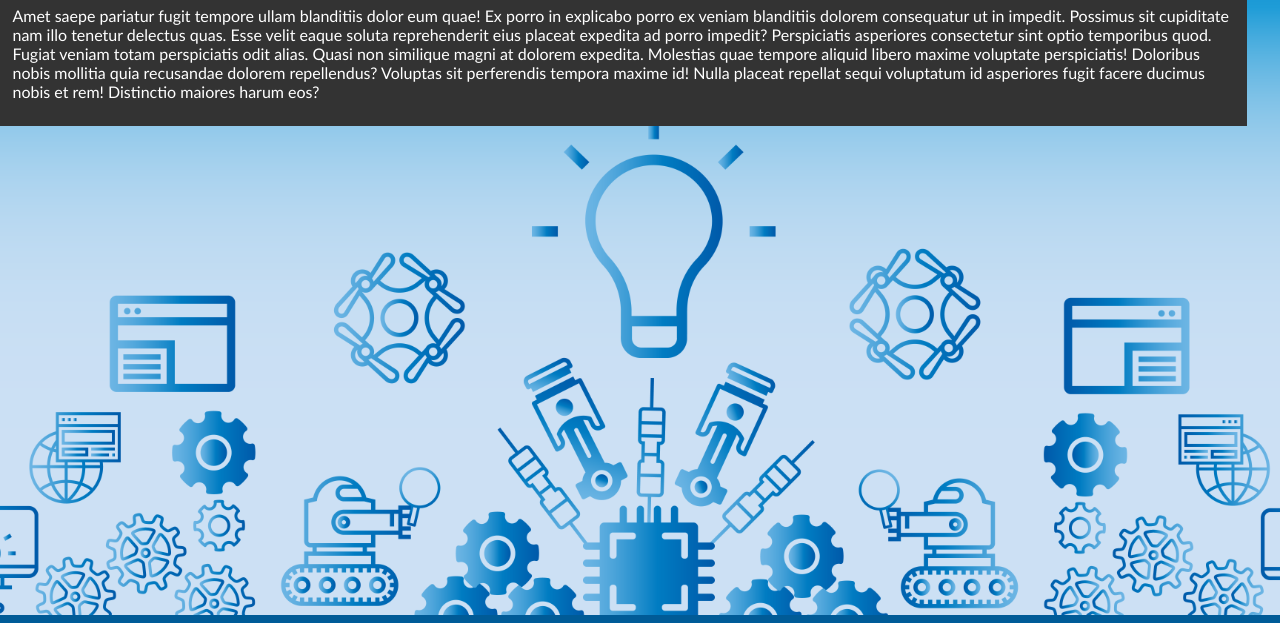
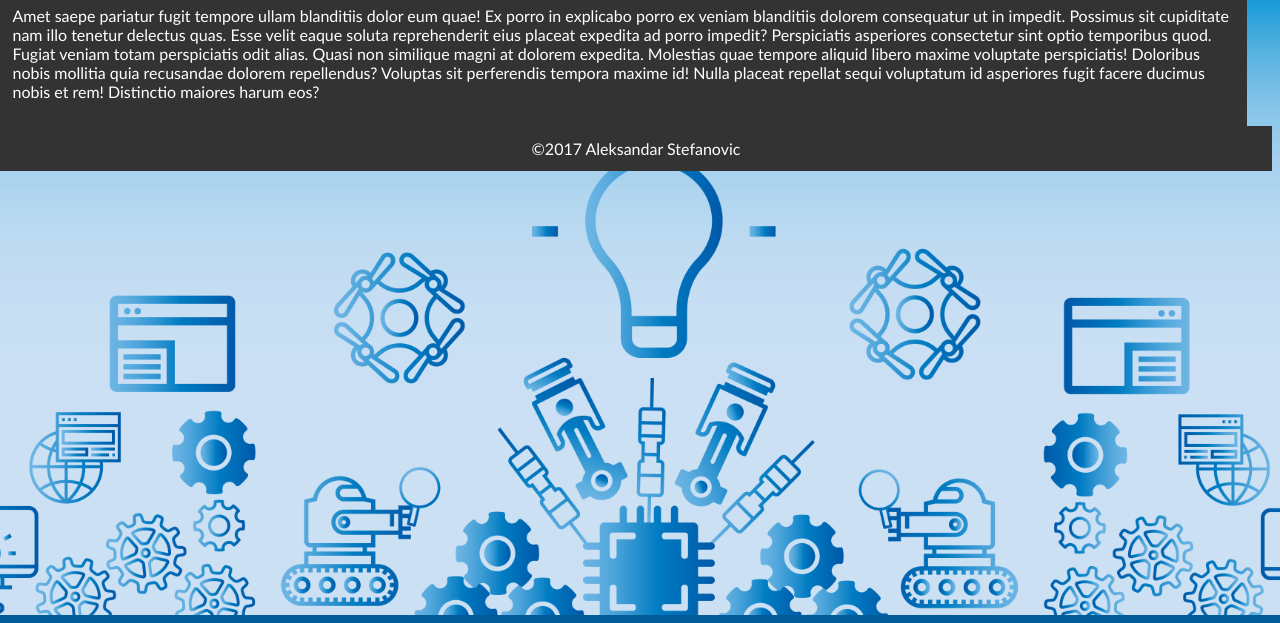
Before and after one commit to aleksstefanovic/portfolio, a plain HTML site: page aboutme.html in a window 1280 px wide. Shown: the part 185-808 px from the top of the page. Drawn offline with nearby package versions, Linux system fonts and the light colour scheme.

Commit message:
layout mostly done

```diff
--- a/aboutme.html
+++ b/aboutme.html
@@ -14,5 +14,6 @@
         <h1>Amet ratione!</h1>
         <p>Amet saepe pariatur fugit tempore ullam blanditiis dolor eum quae! Ex porro in explicabo porro ex veniam blanditiis dolorem consequatur ut in impedit. Possimus sit cupiditate nam illo tenetur delectus quas. Esse velit eaque soluta reprehenderit eius placeat expedita ad porro impedit? Perspiciatis asperiores consectetur sint optio temporibus quod. Fugiat veniam totam perspiciatis odit alias. Quasi non similique magni at dolorem expedita. Molestias quae tempore aliquid libero maxime voluptate perspiciatis! Doloribus nobis mollitia quia recusandae dolorem repellendus? Voluptas sit perferendis tempora maxime id! Nulla placeat repellat sequi voluptatum id asperiores fugit facere ducimus nobis et rem! Distinctio maiores harum eos?</p>
     </div>
+    <footer>&copy2017 Aleksandar Stefanovic</footer>
 </body>
 </html>
```
Also changed, not shown: contact.html (+1 -0 lines), projects.html (+1 -0 lines).
